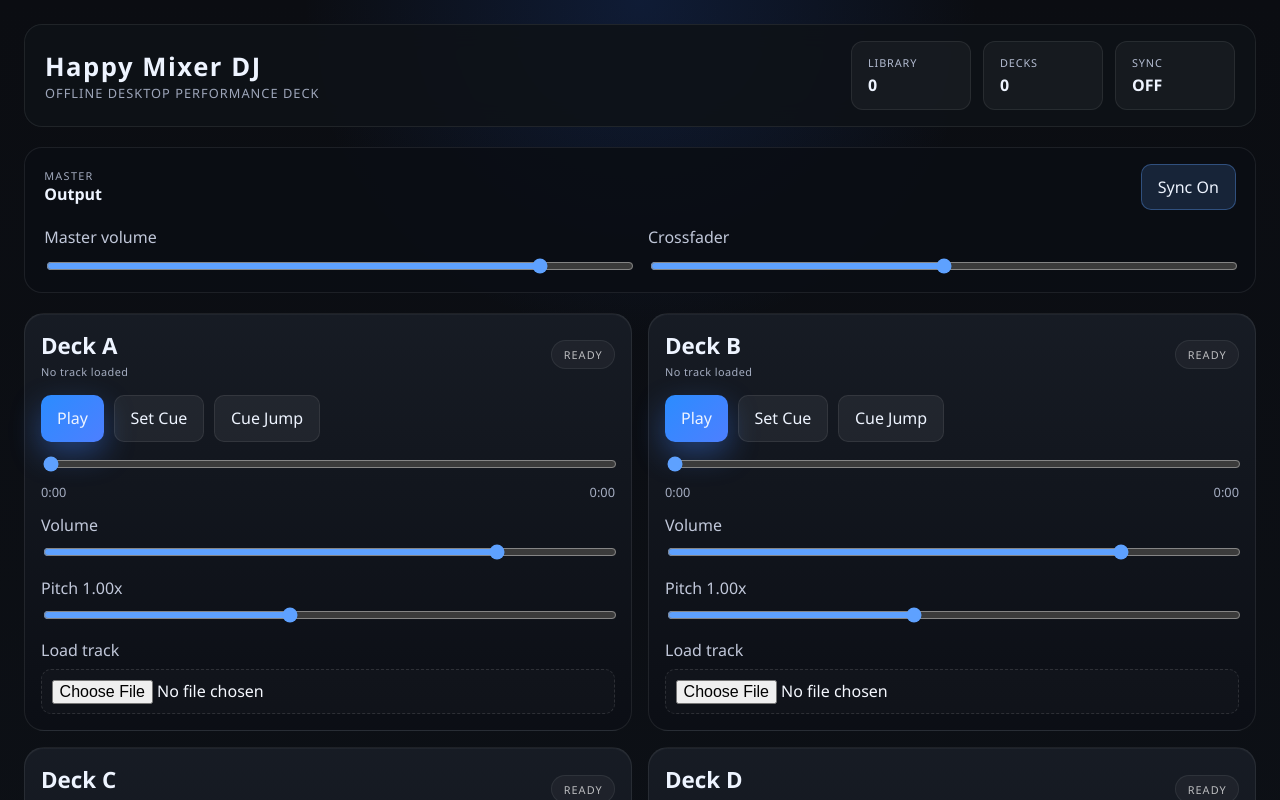
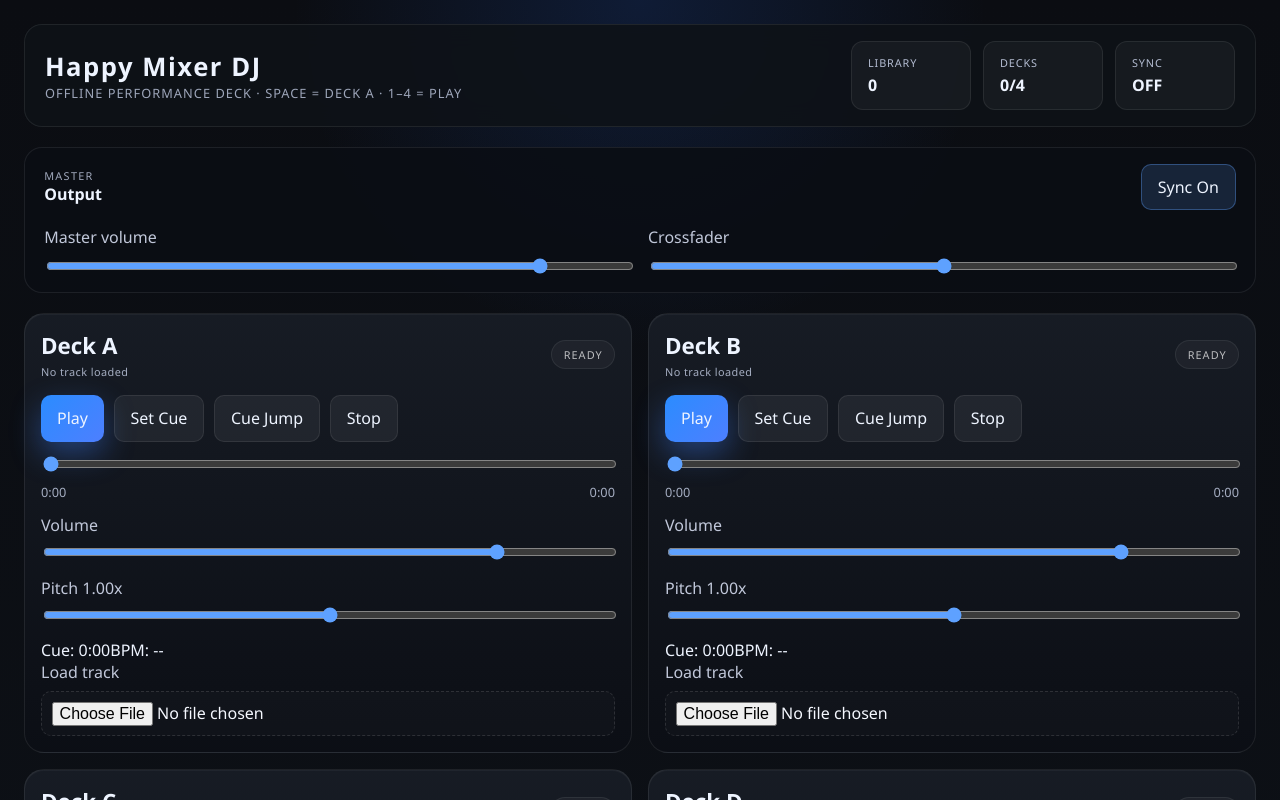
Before and after one commit to m87y92vvjd-dotcom/happy-mixer-dj, a React (Vite) app: page / in a window 1280 px wide. Shown: the top 800 px of the page. Built offline with nearby package versions, Linux system fonts and the light colour scheme.

Commit message:
Rewrite deck runtime for safer lifecycle management, stable updates, keyboard control, validation, and secure Tauri configuration.

```diff
--- a/src/App.tsx
+++ b/src/App.tsx
@@ -1,346 +1,202 @@
-import { ChangeEvent, useEffect, useMemo, useRef, useState } from 'react';
+import { ChangeEvent, useCallback, useEffect, useMemo, useRef, useState } from 'react';
 import type { DeckId, DeckState, LibraryTrack } from './types';
 
-const deckIds: DeckId[] = ['A', 'B', 'C', 'D'];
+const DECK_IDS: DeckId[] = ['A', 'B', 'C', 'D'];
+const EMPTY_TRACK = 'No track loaded';
 
-const initialDecks: Record<DeckId, DeckState> = {
-  A: { id: 'A', title: 'Deck A', fileName: 'No track loaded', duration: 0, position: 0, playing: false, volume: 0.8, pitch: 1, cue: 0 },
-  B: { id: 'B', title: 'Deck B', fileName: 'No track loaded', duration: 0, position: 0, playing: false, volume: 0.8, pitch: 1, cue: 0 },
-  C: { id: 'C', title: 'Deck C', fileName: 'No track loaded', duration: 0, position: 0, playing: false, volume: 0.8, pitch: 1, cue: 0 },
-  D: { id: 'D', title: 'Deck D', fileName: 'No track loaded', duration: 0, position: 0, playing: false, volume: 0.8, pitch: 1, cue: 0 },
-};
+const createDeck = (id: DeckId): DeckState => ({
+  id,
+  title: `Deck ${id}`,
+  fileName: EMPTY_TRACK,
+  duration: 0,
+  position: 0,
+  playing: false,
+  volume: 0.8,
+  pitch: 1,
+  cue: 0,
+  bpm: 0,
+});
 
-function formatTime(value: number): string {
-  if (!Number.isFinite(value)) return '0:00';
-  const mins = Math.floor(value / 60);
-  const secs = Math.floor(value % 60)
-    .toString()
-    .padStart(2, '0');
-  return `${mins}:${secs}`;
+const initialDecks: Record<DeckId, DeckState> = Object.fromEntries(
+  DECK_IDS.map((id) => [id, createDeck(id)]),
+) as Record<DeckId, DeckState>;
+
+function clamp(value: number, min: number, max: number): number {
+  return Math.min(Math.max(Number.isFinite(value) ? value : min, min), max);
 }
 
-function clamp(value: number, min: number, max: number): number {
-  return Math.min(Math.max(value, min), max);
+function formatTime(seconds: number): string {
+  const safe = Math.max(0, Number.isFinite(seconds) ? seconds : 0);
+  return `${Math.floor(safe / 60)}:${Math.floor(safe % 60).toString().padStart(2, '0')}`;
+}
+
+function getFileId(file: File): string {
+  return `${file.name}:${file.size}:${file.lastModified}`;
 }
 
 export default function App() {
-  const audioRefs = useRef<Record<DeckId, HTMLAudioElement | null>>({
-    A: null,
-    B: null,
-    C: null,
-    D: null,
-  });
-
+  const audioRefs = useRef<Record<DeckId, HTMLAudioElement | null>>({ A: null, B: null, C: null, D: null });
+  const urlsRef = useRef<Record<DeckId, string | null>>({ A: null, B: null, C: null, D: null });
+  const decksRef = useRef(initialDecks);
+  const [decks, setDecks] = useState(initialDecks);
   const [library, setLibrary] = useState<LibraryTrack[]>([]);
-  const [decks, setDecks] = useState<Record<DeckId, DeckState>>(initialDecks);
   const [crossfader, setCrossfader] = useState(0.5);
   const [masterVolume, setMasterVolume] = useState(0.85);
   const [syncOn, setSyncOn] = useState(false);
+  const [error, setError] = useState('');
 
-  const activeDeckCount = useMemo(
-    () => Object.values(decks).filter((deck) => deck.fileName !== 'No track loaded').length,
-    [decks],
-  );
+  const updateDeck = useCallback((id: DeckId, patch: Partial<DeckState>) => {
+    setDecks((current) => {
+      const next = { ...current, [id]: { ...current[id], ...patch } };
+      decksRef.current = next;
+      return next;
+    });
+  }, []);
 
-  const updateDeck = (deckId: DeckId, next: Partial<DeckState>): void => {
-    setDecks((prev) => ({ ...prev, [deckId]: { ...prev[deckId], ...next } }));
+  const effectiveVolume = useCallback((id: DeckId, volume: number) => {
+    const side = id === 'A' || id === 'C' ? 1 - crossfader : crossfader;
+    return clamp(volume * masterVolume * side, 0, 1);
+  }, [crossfader, masterVolume]);
+
+  const applyGain = useCallback((id: DeckId, volume = decksRef.current[id].volume) => {
+    const audio = audioRefs.current[id];
+    if (audio) audio.volume = effectiveVolume(id, volume);
+  }, [effectiveVolume]);
+
+  useEffect(() => {
+    DECK_IDS.forEach((id) => applyGain(id));
+  }, [applyGain]);
+
+  // One stable timer updates visual state without recreating an interval on every frame.
+  useEffect(() => {
+    const timer = window.setInterval(() => {
+      DECK_IDS.forEach((id) => {
+        const audio = audioRefs.current[id];
+        if (audio && !audio.paused) updateDeck(id, { position: audio.currentTime, playing: true });
+      });
+    }, 100);
+    return () => window.clearInterval(timer);
+  }, [updateDeck]);
+
+  useEffect(() => {
+    const onKeyDown = (event: KeyboardEvent) => {
+      if (event.target instanceof HTMLInputElement) return;
+      const index = Number(event.key) - 1;
+      if (index >= 0 && index < DECK_IDS.length) void togglePlay(DECK_IDS[index]);
+      if (event.code === 'Space') {
+        event.preventDefault();
+        void togglePlay('A');
+      }
+    };
+    window.addEventListener('keydown', onKeyDown);
+    return () => window.removeEventListener('keydown', onKeyDown);
+  });
+
+  useEffect(() => () => {
+    DECK_IDS.forEach((id) => {
+      const url = urlsRef.current[id];
+      if (url) URL.revokeObjectURL(url);
+    });
+    library.forEach((track) => URL.revokeObjectURL(track.objectUrl));
+  }, [library]);
+
+  const handleFile = (id: DeckId, event: ChangeEvent<HTMLInputElement>) => {
+    const file = event.target.files?.[0];
+    event.target.value = '';
+    if (!file) return;
+    if (!file.type.startsWith('audio/')) {
+      setError('Please choose a supported audio file.');
+      return;
+    }
+    setError('');
+    const oldUrl = urlsRef.current[id];
+    if (oldUrl) URL.revokeObjectURL(oldUrl);
+    const objectUrl = URL.createObjectURL(file);
+    urlsRef.current[id] = objectUrl;
+    const existing = library.find((track) => track.id === getFileId(file));
+    const track = existing ?? { id: getFileId(file), name: file.name, file, objectUrl };
+    setLibrary((items) => items.some((item) => item.id === track.id) ? items : [...items, track]);
+    const audio = audioRefs.current[id];
+    if (audio) {
+      audio.pause();
+      audio.src = objectUrl;
+      audio.load();
+      audio.playbackRate = 1;
+    }
+    updateDeck(id, { fileName: file.name, duration: 0, position: 0, playing: false, cue: 0, pitch: 1 });
   };
 
-  const applyDeckGain = (deckId: DeckId): void => {
-    const audio = audioRefs.current[deckId];
-    if (!audio) return;
-
-    const deck = decks[deckId];
-    const sideGain = deckId === 'A' || deckId === 'C' ? 1 - crossfader : crossfader;
-    const effectiveVolume = deck.volume * masterVolume * sideGain;
-    audio.volume = clamp(effectiveVolume, 0, 1);
-  };
-
-  useEffect(() => {
-    deckIds.forEach(applyDeckGain);
-  }, [crossfader, masterVolume, decks]);
-
-  useEffect(() => {
-    const timer = window.setInterval(() => {
-      deckIds.forEach((deckId) => {
-        const audio = audioRefs.current[deckId];
-        if (!audio || !decks[deckId].playing) return;
-
-        updateDeck(deckId, {
-          position: audio.currentTime,
-          duration: Number.isFinite(audio.duration) ? audio.duration : decks[deckId].duration,
-        });
-      });
-    }, 100);
-
-    return () => window.clearInterval(timer);
-  }, [decks]);
-
-  const handleDeckFile = (deckId: DeckId, event: ChangeEvent<HTMLInputElement>): void => {
-    const file = event.target.files?.[0];
-    if (!file) return;
-
-    const objectUrl = URL.createObjectURL(file);
-    const track: LibraryTrack = {
-      id: `${deckId}-${crypto.randomUUID()}`,
-      name: file.name,
-      file,
-      objectUrl,
-    };
-
-    setLibrary((prev) => {
-      const existing = prev.filter((item) => item.name !== file.name || item.file.size !== file.size);
-      return [...existing, track];
-    });
-
-    const audio = audioRefs.current[deckId];
-    if (audio) {
-      audio.src = objectUrl;
-      audio.load();
-      audio.volume = 0;
+  const togglePlay = async (id: DeckId) => {
+    const audio = audioRefs.current[id];
+    if (!audio?.src) {
+      setError(`Load a track on Deck ${id} first.`);
+      return;
     }
-
-    updateDeck(deckId, {
-      fileName: file.name,
-      duration: 0,
-      position: 0,
-      playing: false,
-      pitch: 1,
-      cue: 0,
-    });
-
-    event.target.value = '';
-  };
-
-  const handleLoadedMetadata = (deckId: DeckId) => {
-    const audio = audioRefs.current[deckId];
-    if (!audio) return;
-    updateDeck(deckId, {
-      duration: Number.isFinite(audio.duration) ? audio.duration : 0,
-      position: audio.currentTime,
-    });
-  };
-
-  const togglePlay = async (deckId: DeckId): Promise<void> => {
-    const audio = audioRefs.current[deckId];
-    if (!audio || !audio.src) return;
-
-    if (audio.paused) {
-      try {
-        await audio.play();
-        updateDeck(deckId, { playing: true });
-      } catch (error) {
-        console.warn('Autoplay blocked:', error);
-      }
-    } else {
-      audio.pause();
-      updateDeck(deckId, { playing: false, position: audio.currentTime });
+    try {
+      if (audio.paused) await audio.play();
+      else audio.pause();
+    } catch {
+      setError('Playback was blocked. Press Play again after interacting with the window.');
     }
   };
 
-  const seekDeck = (deckId: DeckId, ratio: number): void => {
-    const audio = audioRefs.current[deckId];
+  const seek = (id: DeckId, ratio: number) => {
+    const audio = audioRefs.current[id];
     if (!audio) return;
-    const nextTime = clamp(ratio, 0, 1) * (audio.duration || 0);
-    audio.currentTime = nextTime;
-    updateDeck(deckId, { position: nextTime });
+    const position = clamp(ratio, 0, 1) * (Number.isFinite(audio.duration) ? audio.duration : 0);
+    audio.currentTime = position;
+    updateDeck(id, { position });
   };
 
-  const setCue = (deckId: DeckId): void => {
-    const audio = audioRefs.current[deckId];
-    if (!audio) return;
-    const cueTime = audio.currentTime;
-    updateDeck(deckId, { cue: cueTime });
+  const setCue = (id: DeckId) => {
+    const audio = audioRefs.current[id];
+    if (audio) updateDeck(id, { cue: audio.currentTime });
   };
 
-  const jumpToCue = (deckId: DeckId): void => {
-    const audio = audioRefs.current[deckId];
-    if (!audio) return;
-    audio.currentTime = decks[deckId].cue;
-    updateDeck(deckId, { position: decks[deckId].cue });
-    if (audio.paused) {
-      void audio.play();
-      updateDeck(deckId, { playing: true });
-    }
+  const cueJump = async (id: DeckId) => {
+    const audio = audioRefs.current[id];
+    if (!audio?.src) return;
+    audio.currentTime = decksRef.current[id].cue;
+    try { await audio.play(); } catch { setError('Press Play to start this deck.'); }
   };
 
-  const updatePitch = (deckId: DeckId, value: number): void => {
-    const audio = audioRefs.current[deckId];
-    const pitch = clamp(value, 0.7, 1.4);
-    if (audio) audio.playbackRate = pitch;
-    updateDeck(deckId, { pitch });
+  const stop = (id: DeckId) => {
+    const audio = audioRefs.current[id];
+    if (!audio) return;
+    audio.pause();
+    audio.currentTime = 0;
+    updateDeck(id, { playing: false, position: 0 });
   };
 
-  const updateVolume = (deckId: DeckId, value: number): void => {
-    const next = clamp(value, 0, 1);
-    const audio = audioRefs.current[deckId];
-    if (audio) {
-      const deck = decks[deckId];
-      const sideGain = deckId === 'A' || deckId === 'C' ? 1 - crossfader : crossfader;
-      audio.volume = clamp(next * masterVolume * sideGain, 0, 1);
-    }
-    updateDeck(deckId, { volume: next });
-  };
-
-  const setSyncAll = (): void => {
-    setSyncOn((prev) => !prev);
-    deckIds.forEach((deckId) => {
-      const audio = audioRefs.current[deckId];
-      if (!audio) return;
-      if (syncOn) {
-        audio.playbackRate = 1;
-        updateDeck(deckId, { pitch: 1 });
-      }
-    });
-  };
-
-  const deckCards = deckIds.map((deckId) => {
-    const deck = decks[deckId];
-    const audio = audioRefs.current[deckId];
-    const progress = deck.duration > 0 ? (deck.position / deck.duration) * 100 : 0;
-
-    return (
-      <div className="deck" key={deckId}>
-        <div className="deck-header">
-          <div>
-            <div className="deck-label">{deck.title}</div>
-            <div className="file-name">{deck.fileName}</div>
-          </div>
-          <div className={`status-pill ${deck.playing ? 'live' : ''}`}>{deck.playing ? 'LIVE' : 'READY'}</div>
-        </div>
-
-        <div className="transport-row">
-          <button className="primary" onClick={() => void togglePlay(deckId)}>
-            {deck.playing ? 'Pause' : 'Play'}
-          </button>
-          <button onClick={() => setCue(deckId)}>Set Cue</button>
-          <button onClick={() => jumpToCue(deckId)}>Cue Jump</button>
-        </div>
-
-        <div className="progress-wrap">
-          <input
-            type="range"
-            min={0}
-            max={100}
-            value={progress}
-            onChange={(event) => seekDeck(deckId, Number(event.target.value) / 100)}
-          />
-          <div className="time-row">
-            <span>{formatTime(deck.position)}</span>
-            <span>{formatTime(deck.duration)}</span>
-          </div>
-        </div>
-
-        <div className="deck-controls">
-          <label>
-            <span>Volume</span>
-            <input
-              type="range"
-              min={0}
-              max={1}
-              step={0.01}
-              value={deck.volume}
-              onChange={(event) => updateVolume(deckId, Number(event.target.value))}
-            />
-          </label>
-
-          <label>
-            <span>Pitch {deck.pitch.toFixed(2)}x</span>
-            <input
-              type="range"
-              min={0.7}
-              max={1.4}
-              step={0.01}
-              value={deck.pitch}
-              onChange={(event) => updatePitch(deckId, Number(event.target.value))}
-            />
-          </label>
-        </div>
-
-        <div className="file-picker-row">
-          <label className="file-picker">
-            <span>Load track</span>
-            <input type="file" accept="audio/*" onChange={(event) => handleDeckFile(deckId, event)} />
-          </label>
-        </div>
-
-        <audio
-          ref={(node) => {
-            audioRefs.current[deckId] = node;
-          }}
-          onLoadedMetadata={() => handleLoadedMetadata(deckId)}
-          onTimeUpdate={() => {
-            const currentAudio = audioRefs.current[deckId];
-            if (!currentAudio) return;
-            updateDeck(deckId, { position: currentAudio.currentTime });
-          }}
-          onPause={() => updateDeck(deckId, { playing: false })}
-          onPlay={() => updateDeck(deckId, { playing: true })}
-          onEnded={() => updateDeck(deckId, { playing: false, position: deck.duration })}
-          onCanPlay={() => applyDeckGain(deckId)}
-        />
-      </div>
-    );
-  });
+  const activeDeckCount = useMemo(() => Object.values(decks).filter((d) => d.fileName !== EMPTY_TRACK).length, [decks]);
 
   return (
     <div className="app-shell">
       <header className="topbar">
-        <div>
-          <div className="brand">Happy Mixer DJ</div>
-          <div className="subtitle">Offline desktop performance deck</div>
-        </div>
-        <div className="stats-boxes">
-          <div className="stat-box">
-            <span>Library</span>
-            <strong>{library.length}</strong>
-          </div>
-          <div className="stat-box">
-            <span>Decks</span>
-            <strong>{activeDeckCount}</strong>
-          </div>
-          <div className="stat-box">
-            <span>Sync</span>
-            <strong>{syncOn ? 'ON' : 'OFF'}</strong>
-          </div>
-        </div>
+        <div><div className="brand">Happy Mixer DJ</div><div className="subtitle">Offline performance deck · Space = Deck A · 1–4 = play</div></div>
+        <div className="stats-boxes"><div className="stat-box"><span>Library</span><strong>{library.length}</strong></div><div className="stat-box"><span>Decks</span><strong>{activeDeckCount}/4</strong></div><div className="stat-box"><span>Sync</span><strong>{syncOn ? 'ON' : 'OFF'}</strong></div></div>
       </header>
-
+      {error && <div className="error-banner" role="alert">{error}<button onClick={() => setError('')}>Dismiss</button></div>}
       <section className="mixer-panel">
-        <div className="mixer-header">
-          <div>
-            <span className="tiny-label">Master</span>
-            <strong>Output</strong>
-          </div>
-          <button className="sync-button" onClick={setSyncAll}>{syncOn ? 'Sync Off' : 'Sync On'}</button>
-        </div>
-
-        <label className="slider-block">
-          <span>Master volume</span>
-          <input
-            type="range"
-            min={0}
-            max={1}
-            step={0.01}
-            value={masterVolume}
-            onChange={(event) => setMasterVolume(Number(event.target.value))}
-          />
-        </label>
-
-        <label className="slider-block">
-          <span>Crossfader</span>
-          <input
-            type="range"
-            min={0}
-            max={1}
-            step={0.01}
-            value={crossfader}
-            onChange={(event) => setCrossfader(Number(event.target.value))}
-          />
-        </label>
+        <div className="mixer-header"><div><span className="tiny-label">Master</span><strong>Output</strong></div><button className="sync-button" onClick={() => setSyncOn((value) => !value)}>{syncOn ? 'Sync Off' : 'Sync On'}</button></div>
+        <label className="slider-block"><span>Master volume</span><input type="range" min="0" max="1" step="0.01" value={masterVolume} onChange={(e) => setMasterVolume(Number(e.target.value))} /></label>
+        <label className="slider-block"><span>Crossfader</span><input type="range" min="0" max="1" step="0.01" value={crossfader} onChange={(e) => setCrossfader(Number(e.target.value))} /></label>
       </section>
-
-      <main className="deck-grid">{deckCards}</main>
+      <main className="deck-grid">
+        {DECK_IDS.map((id) => {
+          const deck = decks[id];
+          const progress = deck.duration > 0 ? clamp(deck.position / deck.duration, 0, 1) * 100 : 0;
+          return <article className="deck" key={id}>
+            <div className="deck-header"><div><div className="deck-label">{deck.title}</div><div className="file-name">{deck.fileName}</div></div><div className={`status-pill ${deck.playing ? 'live' : ''}`}>{deck.playing ? 'LIVE' : 'READY'}</div></div>
+            <div className="transport-row"><button className="primary" onClick={() => void togglePlay(id)}>{deck.playing ? 'Pause' : 'Play'}</button><button onClick={() => setCue(id)}>Set Cue</button><button onClick={() => void cueJump(id)}>Cue Jump</button><button onClick={() => stop(id)}>Stop</button></div>
+            <div className="progress-wrap"><input aria-label={`Deck ${id} position`} type="range" min="0" max="100" value={progress} onChange={(e) => seek(id, Number(e.target.value) / 100)} /><div className="time-row"><span>{formatTime(deck.position)}</span><span>{formatTime(deck.duration)}</span></div></div>
+            <div className="deck-controls"><label><span>Volume</span><input type="range" min="0" max="1" step="0.01" value={deck.volume} onChange={(e) => { const value = Number(e.target.value); updateDeck(id, { volume: value }); applyGain(id, value); }} /></label><label><span>Pitch {deck.pitch.toFixed(2)}x</span><input type="range" min="0.85" max="1.15" step="0.01" value={deck.pitch} disabled={syncOn} onChange={(e) => { const pitch = Number(e.target.value); const audio = audioRefs.current[id]; if (audio) audio.playbackRate = pitch; updateDeck(id, { pitch }); }} /></label></div>
+            <div className="meta-row"><span>Cue: {formatTime(deck.cue)}</span><span>BPM: {deck.bpm || '--'}</span></div>
+            <label className="file-picker"><span>Load track</span><input type="file" accept="audio/*" onChange={(e) => handleFile(id, e)} /></label>
+            <audio ref={(node) => { audioRefs.current[id] = node; }} preload="metadata" onLoadedMetadata={() => { const audio = audioRefs.current[id]; if (audio) updateDeck(id, { duration: audio.duration }); }} onPlay={() => updateDeck(id, { playing: true })} onPause={() => updateDeck(id, { playing: false, position: audioRefs.current[id]?.currentTime ?? 0 })} onEnded={() => updateDeck(id, { playing: false, position: decksRef.current[id].duration })} onError={() => setError(`Unable to decode the audio file on Deck ${id}.`)} />
+          </article>;
+        })}
+      </main>
     </div>
   );
 }
```
Also changed, not shown: src-tauri/tauri.conf.json (+9 -14 lines), 2 other files (tests, documents, lock files or other folders).
